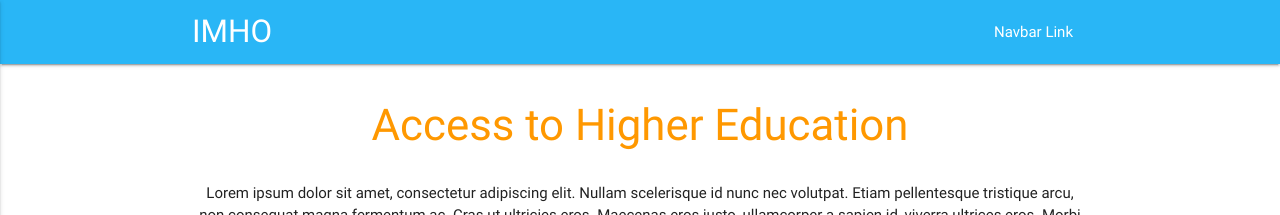
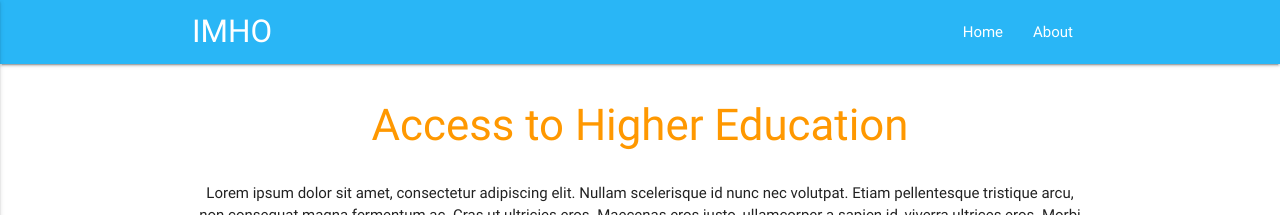
Before and after one commit to swoloszynski/jekyll-template, a Jekyll site: the page built from _posts/2017-11-06-access-to-higher-education.md, in a window 1280 px wide. Shown: the top 215 px of the page. Built offline with Jekyll 4.4.1, drawn with Linux system fonts in a browser that asks for light colours; nearby versions of some CDN libraries.

Commit message:
Store nav data in _data/nav.yml

```diff
--- /dev/null
+++ b/_data/nav.yml
@@ -0,0 +1,3 @@
+main:
+    - { text: 'Home', url: '/' }
+    - { text: 'About', url: '/about' }
--- a/_includes/nav.html
+++ b/_includes/nav.html
@@ -1,12 +1,16 @@
 
     <nav class="light-blue lighten-1" role="navigation">
-        <div class="nav-wrapper container"><a id="logo-container" href="#" class="brand-logo">IMHO</a>
+        <div class="nav-wrapper container"><a id="logo-container" href="/" class="brand-logo">IMHO</a>
             <ul class="right hide-on-med-and-down">
-                <li><a href="#">Navbar Link</a></li>
+                {% for item in site.data.nav.main %}
+                    <li><a href="{{ item.url }}">{{ item.text }}</a></li>
+                {% endfor %}
             </ul>
 
             <ul id="nav-mobile" class="side-nav">
-                <li><a href="#">Navbar Link</a></li>
+                {% for item in site.data.nav.main %}
+                    <li><a href="{{ item.url }}">{{ item.text }}</a></li>
+                {% endfor %}
             </ul>
             <a href="#" data-activates="nav-mobile" class="button-collapse"><i class="material-icons">menu</i></a>
         </div>
```
